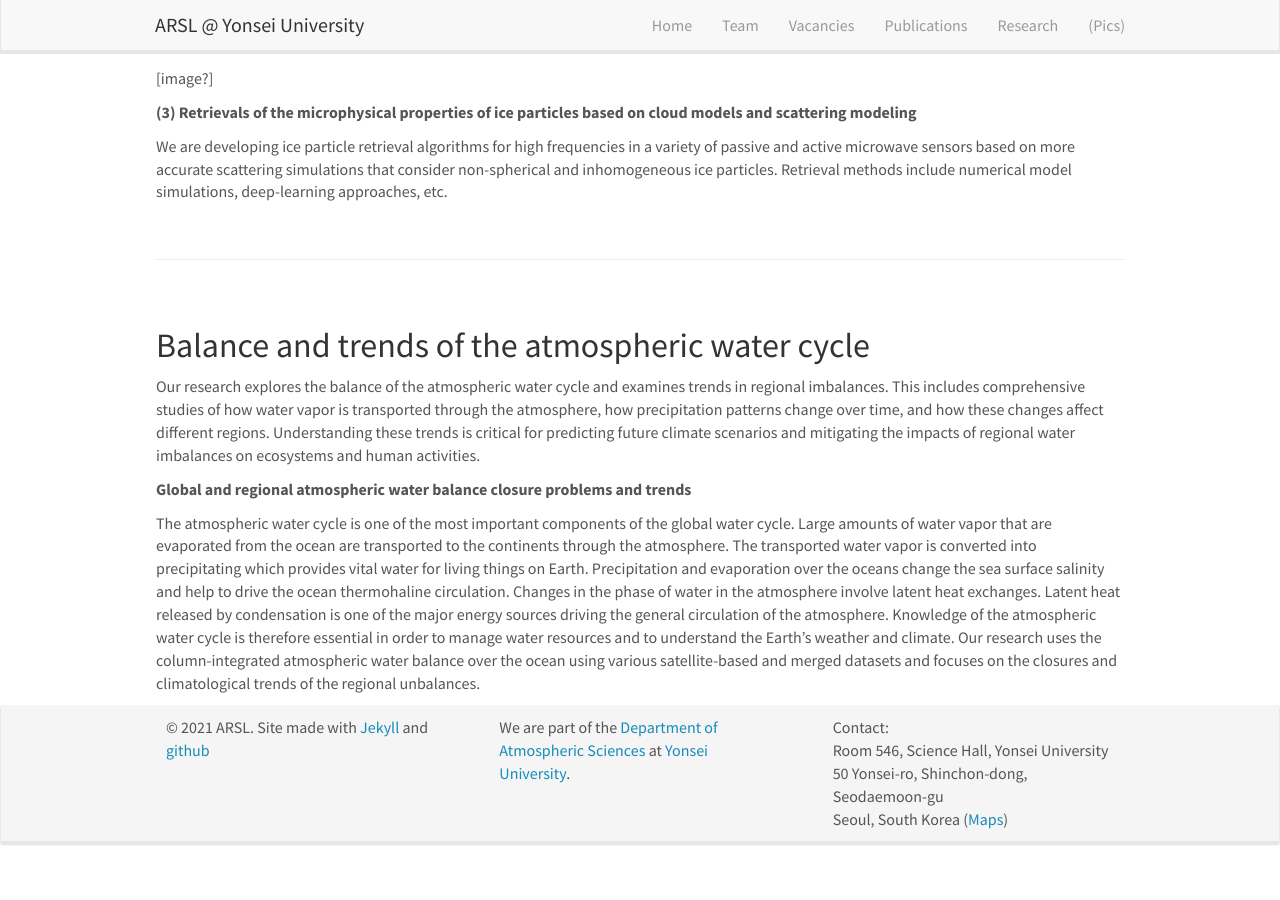
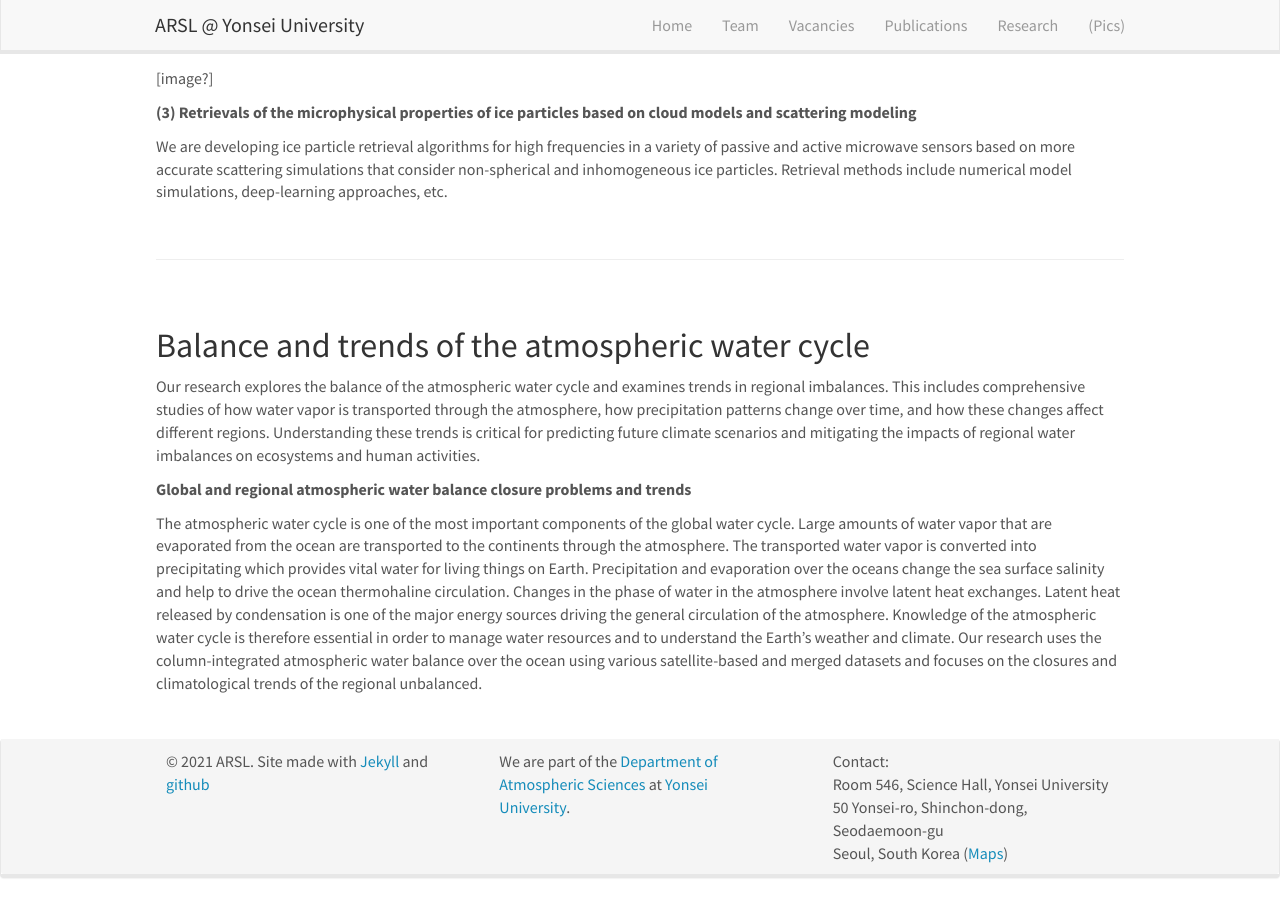
Before and after one commit to roo2003/roo2003.github.io, a Jekyll site: the page built from _pages/research.md, in a window 1280 px wide and 900 px high, scrolled down 4352 px. Built offline with Jekyll 4.4.1, drawn with Linux system fonts in a browser that asks for light colours; nearby versions of some CDN libraries; before the commit the page ends 5219 px from its top, so only the background shows below that.

Commit message:
Update research.md

```diff
--- a/_pages/research.md
+++ b/_pages/research.md
@@ -102,4 +102,6 @@ Our research explores the balance of the atmospheric water cycle and examines tr
 
 **Global and regional atmospheric water balance closure problems and trends**
 
-The atmospheric water cycle is one of the most important components of the global water cycle. Large amounts of water vapor that are evaporated from the ocean are transported to the continents through the atmosphere. The transported water vapor is converted into precipitating which provides vital water for living things on Earth. Precipitation and evaporation over the oceans change the sea surface salinity and help to drive the ocean thermohaline circulation. Changes in the phase of water in the atmosphere involve latent heat exchanges. Latent heat released by condensation is one of the major energy sources driving the general circulation of the atmosphere. Knowledge of the atmospheric water cycle is therefore essential in order to manage water resources and to understand the Earth's weather and climate. Our research uses the column-integrated atmospheric water balance over the ocean using various satellite-based and merged datasets and focuses on the closures and climatological trends of the regional unbalances.
+The atmospheric water cycle is one of the most important components of the global water cycle. Large amounts of water vapor that are evaporated from the ocean are transported to the continents through the atmosphere. The transported water vapor is converted into precipitating which provides vital water for living things on Earth. Precipitation and evaporation over the oceans change the sea surface salinity and help to drive the ocean thermohaline circulation. Changes in the phase of water in the atmosphere involve latent heat exchanges. Latent heat released by condensation is one of the major energy sources driving the general circulation of the atmosphere. Knowledge of the atmospheric water cycle is therefore essential in order to manage water resources and to understand the Earth's weather and climate. Our research uses the column-integrated atmospheric water balance over the ocean using various satellite-based and merged datasets and focuses on the closures and climatological trends of the regional unbalanced.
+
+<br>
```
